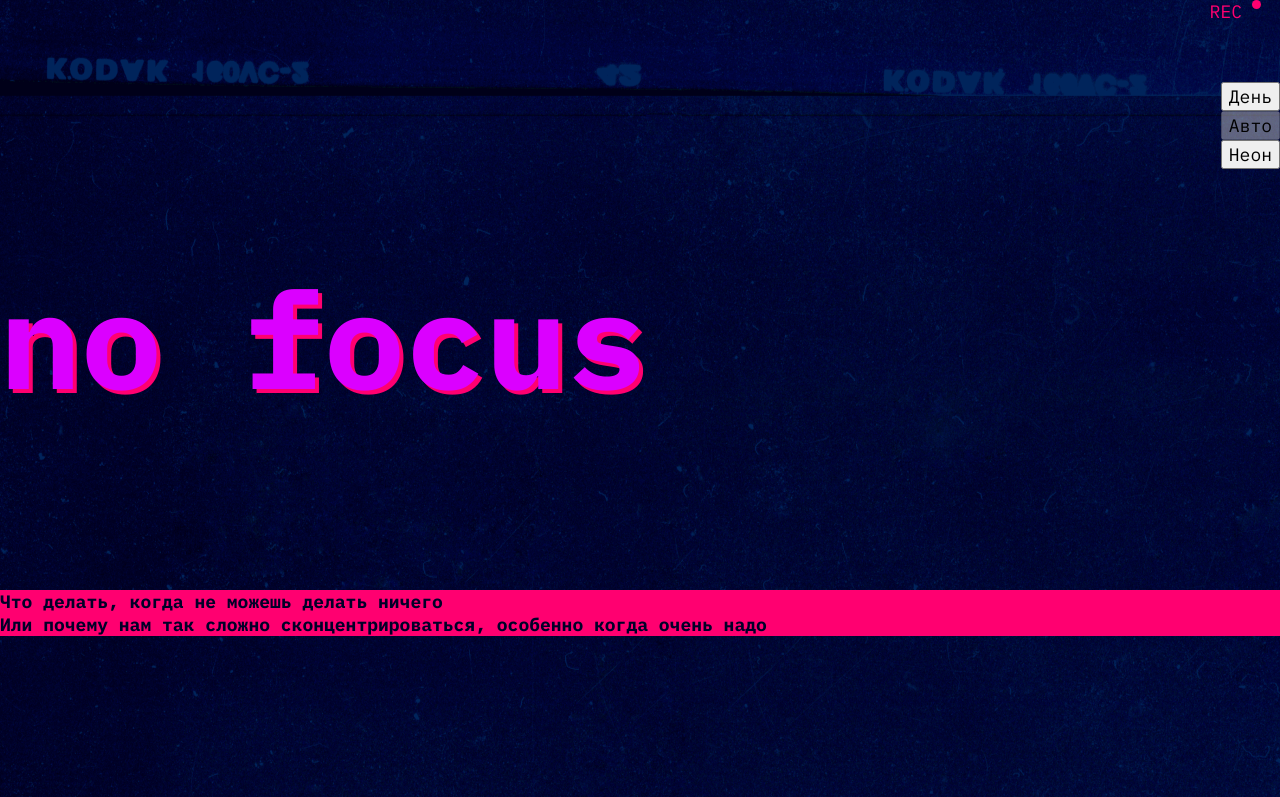
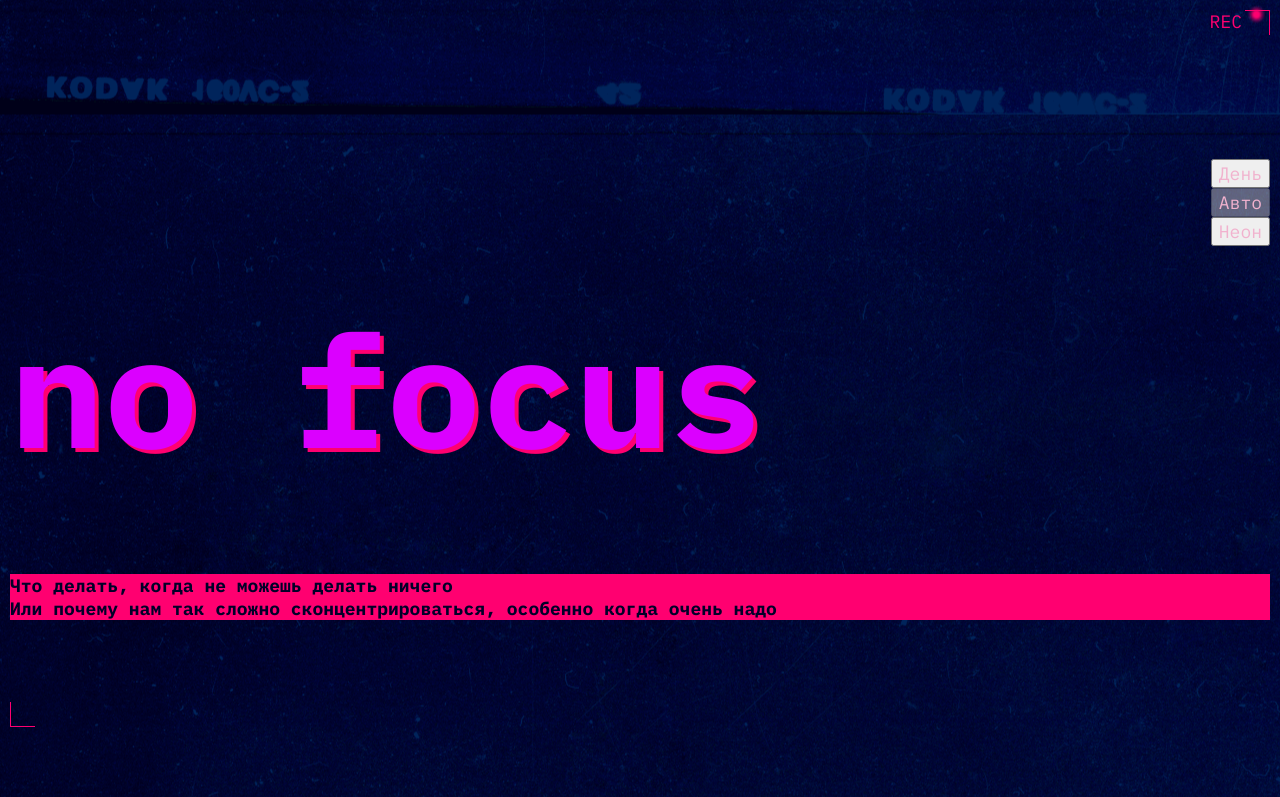
Before and after one commit to vallkash/slozhno-sosredotochitsya-fd, a plain HTML site: page index.html in a window 1280 px wide. Shown: the top 797 px of the page. Drawn offline with Linux system fonts and the light colour scheme.

Commit message:
статичная версия.3.отлажены отступы и меню

```diff
--- a/index.html
+++ b/index.html
@@ -1,6 +1,5 @@
 <!doctype html>
 <html lang="ru">
-
 <head>
   <meta charset="UTF-8" />
   <meta http-equiv="X-UA-Compatible" content="IE=edge" />
@@ -15,7 +14,8 @@
   <link rel="stylesheet" href="./styles/light.css">
   <link rel="icon" href="./images/favicon.ico">
   <link rel="icon" href="./images/icon.svg">
-  <link rel="icon" href="./images/mobile-icon.png" <script src="./scripts/script.js">
+  <link rel="icon" href="./images/mobile-icon.png">
+  <script src="./scripts/script.js">
   </script>
 </head>
 
@@ -185,5 +185,4 @@
     </footer>
   </main>
 </body>
-
 </html>
--- a/styles/dark.css
+++ b/styles/dark.css
@@ -1,12 +1,12 @@
-/*
-  Специально для тёмной темы при наличии класса,
-  здесь окажутся стили, которые нужно переопределить принудительно,
-  переключая тему
-*/
-
 :root.theme-dark {
-  /* сохраните этот селектор в приведённом виде.
-    Так стили написанные ниже будут иметь больший вес,
-    чем стили в медиазапросе предпочтений пользователя
-  */
+  --bg-image: url(../images/cover-image-dark.png);
+  --bg-color: #000028;
+  --accent-color: #ff0070;
+  --title-color: #DB00FF;
+  --title-size: clamp(7.25rem, 7.0115rem + 1.0178vw, 7.5rem);
+  --main-text-color: #F1B2CE;
+  --headline-color: #000028;
+  --s-gap: 10px;
+  --m-gap: 40px;
+  --l-gap: 50px;
 }
--- a/styles/globals.css
+++ b/styles/globals.css
@@ -1,5 +1,3 @@
-/* Глобальные стили для проекта, их можно дополнять и менять по желанию */
-
 *,
 *::before,
 *::after {
@@ -40,7 +38,3 @@ a {
   font-size: inherit;
   line-height: inherit;
 }
-
-html {
-  font-size: 18px;
-}
--- a/styles/light.css
+++ b/styles/light.css
@@ -1,13 +1,10 @@
-/*
-  Специально для светлой темы при наличии класса.
-  Здесь окажутся стили, которые нужно переопределить принудительно,
-  переключая тему
-*/
-
-:root.theme-light {
-
-}
-
-.bulb {
-  /*display: none;*/
-}
+/*:root.theme-light {
+  --bg-image: url(../images/cover-image-light.png);
+  --bg-color: #FFF1F7;
+  --accent-color: #FF8DCB;
+  --title-color: #FFC2E6;
+  --main-text-color: #353430;
+  --headline-color: #353430;
+  --visibility: none;
+  --border-color: var(--main-text-color);
+}*/
--- a/styles/style.css
+++ b/styles/style.css
@@ -1,15 +1,16 @@
-/* Основные стили проекта. Это стили для темы, которую вы верстаете первой. */
 .page {
   background-image: var(--bg-image) ;
   background-position: center;
   background-repeat: no repeat;
   background-attachment: fixed;
   background-color: var(--bg-color);
-  color: var(--text-color);
+  color: var(--main-text-color);
   font-family: 'IBM Plex mono', serif;
-  font-size: 1rem; /*h2 ставит шрифт 27px - надо поправить*/
-  display: grid;
-  gap: var(--medium-gap);
+  font-size: 1.125em;
+  display: block;
+  gap: var(--m-gap);
+  padding: 10px;
+  inline-size: 100vw;
 }
 
 .header {
@@ -19,11 +20,29 @@
   grid-template-columns: 1fr;
 }
 
+.header::before {
+  content: "";
+  border-inline-end: 1px solid var(--border-color);
+  border-block-start: 1px solid var(--border-color);
+  block-size: 25px;
+  inline-size: 25px;
+  justify-self: end;
+}
+
+.header::after {
+  content: "";
+  border-inline-start: 1px solid var(--border-color);
+  border-block-end: 1px solid var(--border-color);
+  block-size: 25px;
+  inline-size: 25px;
+}
+
 .bulb {
   color: var(--accent-color);
   position: absolute;
   justify-self: end;
-  margin-inline-end: 38px;
+  margin-inline-end: 28px;
+  display: var(--visibility);
 }
 
 .bulb::after {
@@ -31,10 +50,13 @@
   position: absolute;
   align-self: center;
   margin-left: 10px;
-  width: 9px; /*добавить тень в соответствии с макетом*/
+  width: 9px;
   height: 9px;
   border-radius: 50%;
+  box-shadow: 0 0 0 3px color-mix(in srgb, var(--accent-color) 40%, transparent);
+  filter: blur(1px);
   background-color: var(--accent-color);
+  display: var(--visibility);
 }
 
 .header, .footer {
@@ -63,15 +85,18 @@
 .title__decor {
   background-color: var(--accent-color);
   color: var(--headline-color);
+  font-size: 1em;
 }
 
 .content {
   display: grid;
   gap: var(--l-gap);
+  align-self: center;
 }
 
 .headline__accent {
   color: var(--accent-color);
+  font-size: 1em;
 }
 
 .segment {
@@ -110,11 +135,11 @@
 
 .gallery {
   display: grid;
-  gap: var(--xs-gap);
+  gap: var(--s-gap);
 }
 
 .gallery__picture {
-  inline-size: 100vw;
+  inline-size: 100%;
 }
 
 .footer {
@@ -130,6 +155,8 @@
 
 @media (min-width: 768px) {
 
+
+
 }
 
 @media (min-width: 1024px) {
--- a/styles/variables.css
+++ b/styles/variables.css
@@ -4,11 +4,20 @@
   --accent-color: #ff0070;
   --title-color: #DB00FF;
   --title-size: clamp(7.25rem, 7.0115rem + 1.0178vw, 7.5rem);
-  /*для других экранов clamp(7.5rem, 0.5625rem + 14.4531vw, 9.8125rem)*/
   --main-text-color: #F1B2CE;
   --headline-color: #000028;
-  --xs-gap: 10px;
-  --s-gap: 20px;
-  --m-gap:40px;
-  --l-gap:50px;
+  --s-gap: 10px;
+  --m-gap: 40px;
+  --l-gap: 50px;
+  --visibility: ;
+  --border-color: var(--accent-color);
 }
+
+@media (min-width: 768px) or (min-width: 1024px) {
+  :root {
+    --s-gap: 20px;
+    --m-gap: 60px;
+    --l-gap: 80px;
+    --title-size: clamp(7.5rem, 0.5625rem + 14.4531vw, 9.8125rem);
+  }
+}
```
